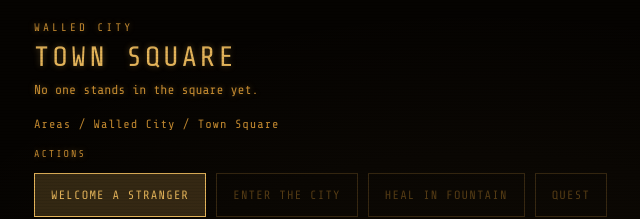
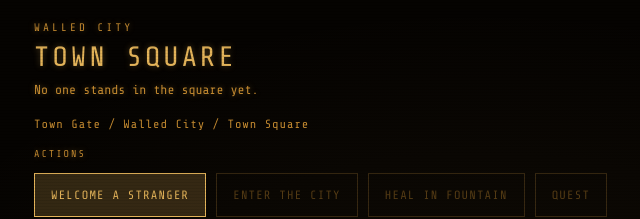
Before and after one commit to dnellis74/mazeguild, a Next.js app: page / in a window 1280 px wide. Shown: the top 219 px of the page, without its empty margins (158-798 px from the left). Built offline with nearby package versions, Linux system fonts and the light colour scheme.

Commit message:
small touches

```diff
--- a/public/character-initialization.html
+++ b/public/character-initialization.html
@@ -186,7 +186,7 @@ function computeSuggestion(){
 
 function townSquareCrumb(){
   return `<div class="world-crumb" aria-label="Location">
-    <span>Areas</span>
+    <span>Town Gate</span>
     / <span>Walled City</span>
     / <a href="/">Town Square</a>
     / <span>Welcome a Stranger</span>
--- a/src/components/town/TownSquareClient.tsx
+++ b/src/components/town/TownSquareClient.tsx
@@ -11,6 +11,7 @@ import { stashQuestParty } from "@/lib/questHandoff";
 import { companionToPartySnapshot } from "@/sim/adapter";
 import { PARTY_CAP } from "@/sim/constants";
 import {
+  AREAS_DISPLAY_NAME,
   TOWN_SQUARE_AREA,
   TOWN_SQUARE_BUILDING,
 } from "@/training/townSquare";
@@ -166,7 +167,7 @@ export function TownSquareClient() {
               {canEnterCity ? (
                 <>
                   <button type="button" onClick={() => explore()}>
-                    Areas
+                    {AREAS_DISPLAY_NAME}
                   </button>
                   {" / "}
                   <button type="button" onClick={() => explore({ area: TOWN_SQUARE_AREA })}>
@@ -177,7 +178,7 @@ export function TownSquareClient() {
                 </>
               ) : (
                 <>
-                  <span>Areas</span>
+                  <span>{AREAS_DISPLAY_NAME}</span>
                   {" / "}
                   <span>{TOWN_SQUARE_AREA}</span>
                   {" / "}
--- a/src/training/townSquare.ts
+++ b/src/training/townSquare.ts
@@ -3,6 +3,8 @@
  * Welcome / Quest live on `/` (TownSquareClient), not as in-world portals.
  */
 
+/** UI label for the top-level areas list (`worldView: "areas"`). */
+export const AREAS_DISPLAY_NAME = "Town Gate";
 export const TOWN_SQUARE_AREA = "Walled City";
 export const TOWN_SQUARE_BUILDING = "Town Square";
 
--- a/src/training/view.ts
+++ b/src/training/view.ts
@@ -19,6 +19,7 @@ import {
 } from "./magic";
 import { originStoryText } from "./origin";
 import {
+  AREAS_DISPLAY_NAME,
   isTownSquareBuilding,
 } from "./townSquare";
 import {
@@ -211,7 +212,7 @@ function buildWorldView(catalog: Catalog, ch: Character, ui: TrainingUi): WorldV
   const cards: WorldCard[] = [];
 
   if (ui.worldView === "areas") {
-    crumb.push({ label: "Areas of the realm" });
+    crumb.push({ label: AREAS_DISPLAY_NAME });
     for (const area of world) {
       const unlocked = !!ch.unlocked.areas[areaKey(area.name)];
       const working = job?.kind === "area" && job.area === area.name;
@@ -231,7 +232,7 @@ function buildWorldView(catalog: Catalog, ch: Character, ui: TrainingUi): WorldV
       });
     }
   } else if (ui.worldView === "buildings") {
-    crumb.push({ label: "Areas", action: "world-nav", view: "areas" });
+    crumb.push({ label: AREAS_DISPLAY_NAME, action: "world-nav", view: "areas" });
     crumb.push({ label: ui.worldArea || "" });
     const area = world.find((a) => a.name === ui.worldArea);
     for (const b of area?.buildings || []) {
@@ -260,7 +261,7 @@ function buildWorldView(catalog: Catalog, ch: Character, ui: TrainingUi): WorldV
       });
     }
   } else if (ui.worldView === "rooms") {
-    crumb.push({ label: "Areas", action: "world-nav", view: "areas" });
+    crumb.push({ label: AREAS_DISPLAY_NAME, action: "world-nav", view: "areas" });
     crumb.push({ label: ui.worldArea || "", action: "world-nav", view: "buildings" });
     crumb.push({ label: ui.worldBuilding || "" });
     const area = world.find((a) => a.name === ui.worldArea);
@@ -292,7 +293,7 @@ function buildWorldView(catalog: Catalog, ch: Character, ui: TrainingUi): WorldV
       });
     }
   } else {
-    crumb.push({ label: "Areas", action: "world-nav", view: "areas" });
+    crumb.push({ label: AREAS_DISPLAY_NAME, action: "world-nav", view: "areas" });
     crumb.push({ label: ui.worldArea || "", action: "world-nav", view: "buildings" });
     crumb.push({
       label: ui.worldBuilding || "",
```
Also changed, not shown: src/training/README.md.
